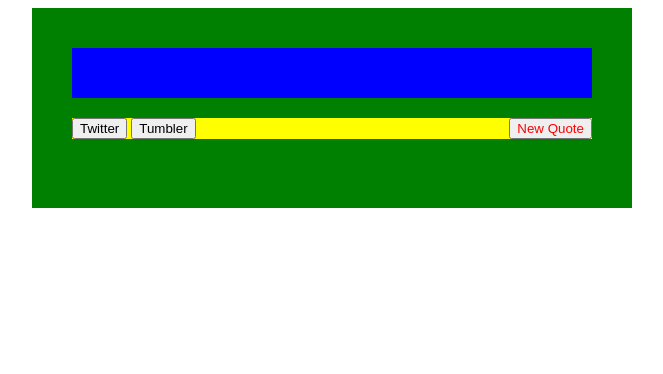
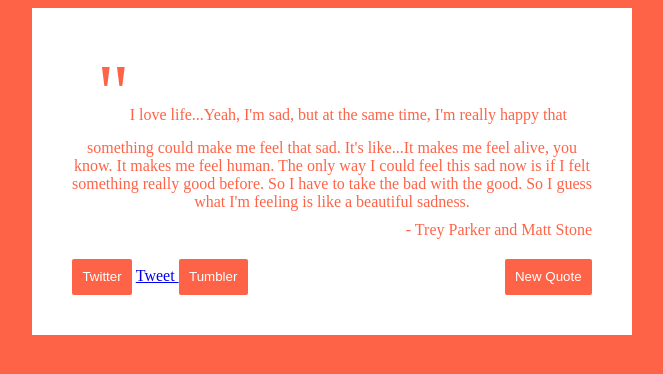
Before and after one commit to ben-scully/quote-generator, a plain HTML site: page index.html in a window 1280 px wide. Shown: the whole page, without its empty margins (308-971 px from the left). Drawn offline with nearby package versions, Linux system fonts and the light colour scheme.

Commit message:
add tweet butn

```diff
--- a/index.html
+++ b/index.html
@@ -13,11 +13,18 @@
 
     <div id="buttons">
       <button id="twitter">Twitter</button>
+       <a class="twitter-share-button"
+          href="https://twitter.com/share"
+          data-size="large"
+          data-url="https://dev.twitter.com/web/tweet-button"
+          data-text="zzz">
+        Tweet
+      </a>
       <button id="tumbler">Tumbler</button>
       <button id="button">New Quote</button>
     </div>
   </div>
-
+  <script src="https://ajax.googleapis.com/ajax/libs/jquery/2.2.0/jquery.min.js"></script>
   <script src="script.js"></script>
 </body>
 </html>
--- a/main.css
+++ b/main.css
@@ -1,12 +1,16 @@
 * {
   box-sizing: border-box;
+}
+
+body {
+  background: tomato;
 }
 
 #wrapper {
   margin: 0 auto;
   width: 600px;
   min-height: 200px;
-  background-color: green;
+  background-color: white;
   padding: 40px;
 }
 
@@ -16,21 +20,34 @@
 
 .quote-box {
   min-height: 50px;
-  background: blue;
   text-align: center;
+  color: tomato;
 
 }
 
 .author-box {
   text-align: right;
   margin-top: 10px;
+  color: tomato;
 }
 
 #buttons {
-  background-color: yellow;
+
 }
 
 #button {
   float: right;
-  color: red;
+
 }
+
+button {
+  background-color: tomato;
+  padding: 2%;
+  color: white;
+  border: none;
+  border-radius: 2px;
+}
+
+span {
+  font-size: 5em;
+}
--- a/script.js
+++ b/script.js
@@ -1,4 +1,31 @@
+//-----------------------------------------------------
+var reloadTwitter = function() {
 
+  window.twttr = (function(d, s, id) {
+    var js, fjs = d.getElementsByTagName(s)[0],
+      t = window.twttr || {};
+    if (d.getElementById(id)) return t;
+    js = d.createElement(s);
+    js.id = id;
+    js.src = "https://platform.twitter.com/widgets.js";
+    fjs.parentNode.insertBefore(js, fjs);
+
+    t._e = [];
+    t.ready = function(f) {
+      t._e.push(f);
+    };
+
+    return t;
+  }(document, "script", "twitter-wjs"));
+
+}
+
+
+
+
+
+
+//-------------------------------------------------------
 var quoteArray = [
   {
     text: "What a blessing it would be if we could open and shut our ears as easily as we open and shut our eyes!",
@@ -24,10 +51,16 @@ var grabQuote = function() {
   return quoteArray[random];
 };
 
-
-document.querySelector('#button').addEventListener("click", function(){
+var init = function(){
   var quote = grabQuote();
   //console.log(quote)
-  document.querySelector('.quote-box').innerHTML = quote.text;
-  document.querySelector('.author-box').innerHTML = quote.author;
-});
+  document.querySelector('.quote-box').innerHTML = '<span>"</span>' + quote.text;
+  document.querySelector('.author-box').innerHTML = "- " + quote.author;
+  document.querySelector('.twitter-share-button').setAttribute("data-text", quote.text);
+  reloadTwitter();
+}
+
+document.querySelector('#button').addEventListener("click", init);
+
+reloadTwitter();
+init();
```
